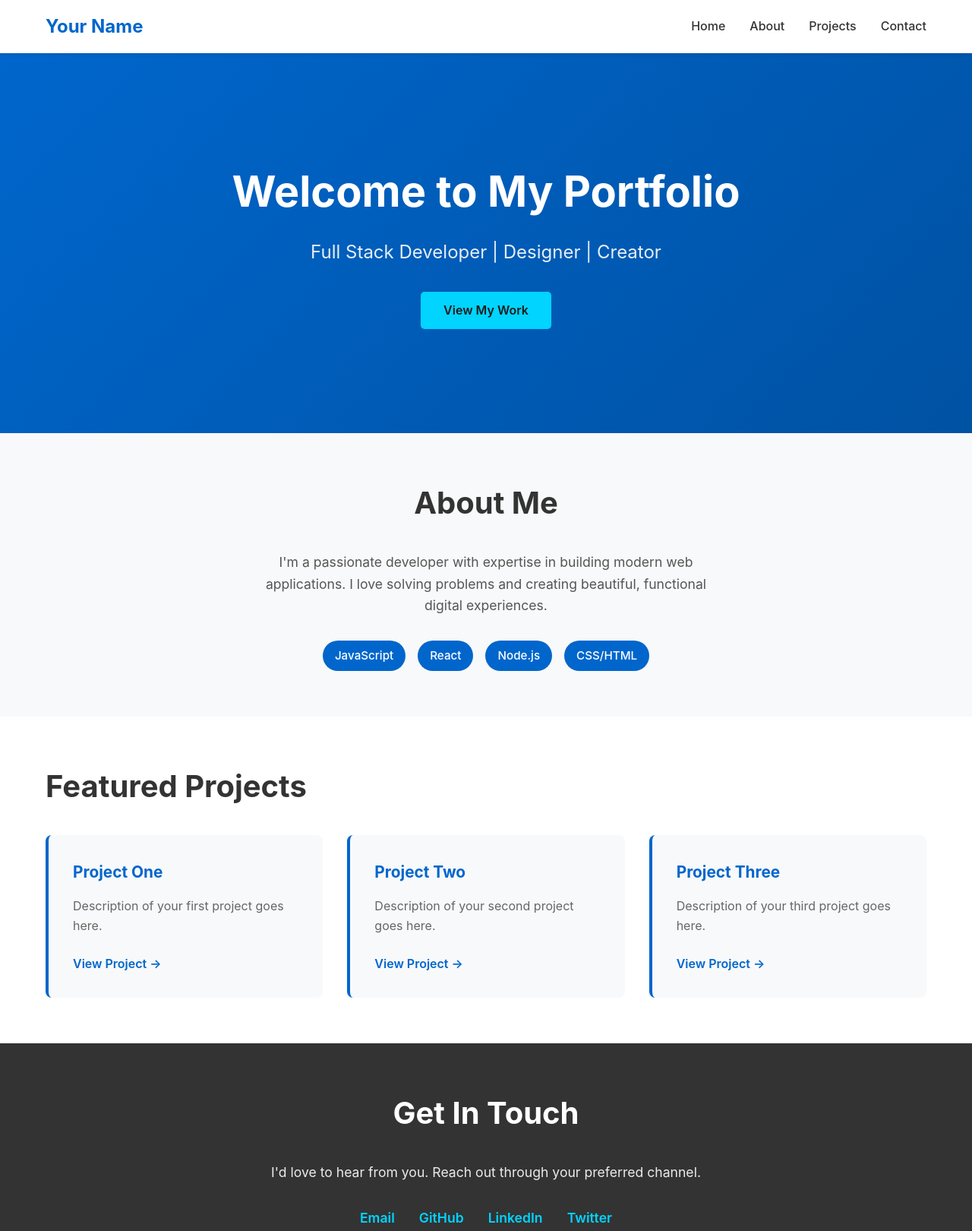
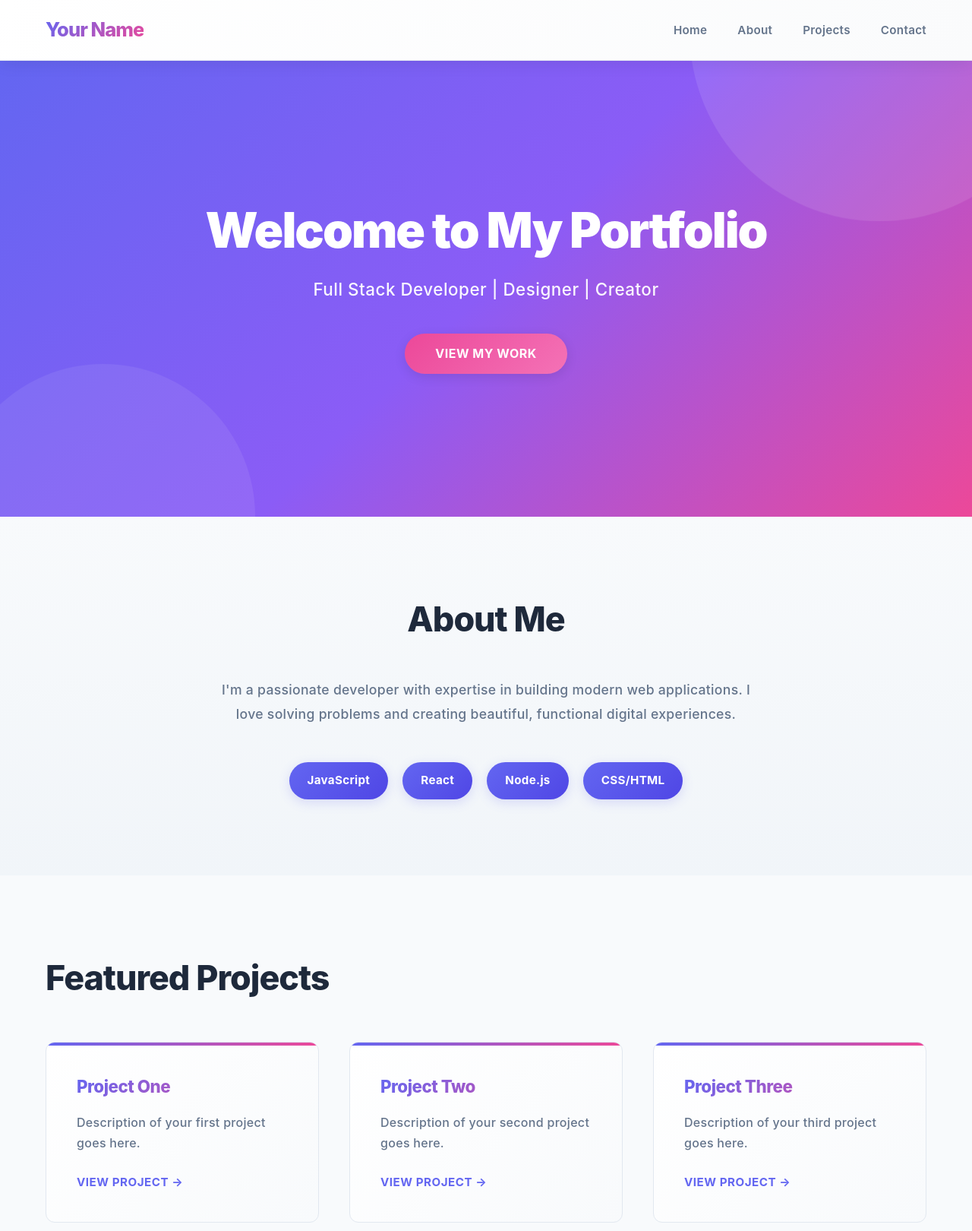
Before and after one commit to 2206deivvid/personal-website, a plain HTML site: page index.html in a window 1280 px wide. Shown: the top 1620 px of the page at 76% size. Drawn offline with Linux system fonts and the light colour scheme.

Commit message:
Update CSS with modern professional color scheme and enhanced styling

```diff
--- a/styles/main.css
+++ b/styles/main.css
@@ -1,14 +1,19 @@
-/* Root Variables */
+/* Root Variables - Modern Professional Palette */
 :root {
-    --primary-color: #0066cc;
-    --secondary-color: #333333;
-    --accent-color: #00d4ff;
-    --bg-light: #f8f9fa;
-    --bg-dark: #1a1a1a;
-    --text-light: #ffffff;
-    --text-dark: #333333;
-    --border-color: #e0e0e0;
-    --transition: all 0.3s ease;
+    --primary-color: #6366f1;      /* Indigo */
+    --primary-dark: #4f46e5;       /* Darker Indigo */
+    --secondary-color: #1e293b;    /* Slate */
+    --accent-color: #ec4899;       /* Pink */
+    --accent-light: #f472b6;       /* Light Pink */
+    --success-color: #10b981;      /* Emerald */
+    --bg-light: #f8fafc;           /* Light Slate */
+    --bg-lighter: #f1f5f9;         /* Even Lighter Slate */
+    --bg-dark: #1e293b;            /* Dark Slate */
+    --text-light: #ffffff;         /* White */
+    --text-dark: #1e293b;          /* Dark Slate */
+    --text-muted: #64748b;         /* Muted Slate */
+    --border-color: #e2e8f0;       /* Light Border */
+    --transition: all 0.3s cubic-bezier(0.4, 0, 0.2, 1);
 }
 
 /* Reset & Base Styles */
@@ -23,10 +28,11 @@ html {
 }
 
 body {
-    font-family: -apple-system, BlinkMacSystemFont, 'Segoe UI', Roboto, 'Helvetica Neue', Arial, sans-serif;
+    font-family: 'Inter', -apple-system, BlinkMacSystemFont, 'Segoe UI', Roboto, 'Helvetica Neue', Arial, sans-serif;
     color: var(--text-dark);
-    background-color: #ffffff;
+    background: linear-gradient(to bottom, var(--bg-light), var(--bg-lighter));
     line-height: 1.6;
+    letter-spacing: 0.3px;
 }
 
 .container {
@@ -37,191 +43,328 @@ body {
 
 /* Navigation */
 .navbar {
-    background-color: var(--text-light);
-    box-shadow: 0 2px 4px rgba(0, 0, 0, 0.1);
+    background: linear-gradient(135deg, var(--text-light) 0%, #fafbfc 100%);
+    box-shadow: 0 4px 20px rgba(0, 0, 0, 0.08);
     position: sticky;
     top: 0;
     z-index: 1000;
+    backdrop-filter: blur(10px);
+    border-bottom: 1px solid var(--border-color);
 }
 
 .navbar .container {
     display: flex;
     justify-content: space-between;
     align-items: center;
-    padding: 1rem 20px;
+    padding: 1.2rem 20px;
 }
 
 .logo {
-    font-size: 1.5rem;
-    font-weight: bold;
-    color: var(--primary-color);
+    font-size: 1.6rem;
+    font-weight: 800;
+    background: linear-gradient(135deg, var(--primary-color) 0%, var(--accent-color) 100%);
+    -webkit-background-clip: text;
+    -webkit-text-fill-color: transparent;
+    background-clip: text;
+    letter-spacing: -1px;
 }
 
 .nav-links {
     display: flex;
     list-style: none;
-    gap: 2rem;
+    gap: 2.5rem;
 }
 
 .nav-links a {
     text-decoration: none;
-    color: var(--text-dark);
-    font-weight: 500;
+    color: var(--text-muted);
+    font-weight: 600;
+    font-size: 0.95rem;
     transition: var(--transition);
+    position: relative;
 }
 
 .nav-links a:hover {
     color: var(--primary-color);
 }
 
+.nav-links a::after {
+    content: '';
+    position: absolute;
+    width: 0;
+    height: 2px;
+    bottom: -6px;
+    left: 0;
+    background: linear-gradient(90deg, var(--primary-color), var(--accent-color));
+    transition: width 0.3s ease;
+}
+
+.nav-links a:hover::after {
+    width: 100%;
+}
+
 /* Hero Section */
 .hero {
-    background: linear-gradient(135deg, var(--primary-color) 0%, #0052a3 100%);
+    background: linear-gradient(135deg, var(--primary-color) 0%, #8b5cf6 50%, var(--accent-color) 100%);
+    position: relative;
+    overflow: hidden;
     color: var(--text-light);
-    padding: 100px 20px;
+    padding: 120px 20px;
     text-align: center;
-    min-height: 500px;
+    min-height: 600px;
     display: flex;
     align-items: center;
     justify-content: center;
 }
 
+.hero::before {
+    content: '';
+    position: absolute;
+    top: -50%;
+    right: -10%;
+    width: 500px;
+    height: 500px;
+    background: rgba(255, 255, 255, 0.1);
+    border-radius: 50%;
+    animation: float 8s ease-in-out infinite;
+}
+
+.hero::after {
+    content: '';
+    position: absolute;
+    bottom: -30%;
+    left: -5%;
+    width: 400px;
+    height: 400px;
+    background: rgba(255, 255, 255, 0.08);
+    border-radius: 50%;
+    animation: float 10s ease-in-out infinite reverse;
+}
+
+.hero .container {
+    position: relative;
+    z-index: 1;
+}
+
 .hero h1 {
-    font-size: 3.5rem;
-    margin-bottom: 1rem;
-    animation: slideDown 0.6s ease-out;
+    font-size: 4rem;
+    font-weight: 900;
+    margin-bottom: 1.5rem;
+    animation: slideDown 0.8s ease-out;
+    line-height: 1.1;
+    letter-spacing: -2px;
 }
 
 .hero .subtitle {
-    font-size: 1.5rem;
-    margin-bottom: 2rem;
-    opacity: 0.9;
+    font-size: 1.4rem;
+    margin-bottom: 2.5rem;
+    opacity: 0.95;
+    font-weight: 500;
+    letter-spacing: 0.5px;
 }
 
 /* Buttons */
 .btn {
     display: inline-block;
-    padding: 12px 30px;
+    padding: 14px 40px;
     border: none;
-    border-radius: 5px;
+    border-radius: 50px;
     font-size: 1rem;
     cursor: pointer;
     text-decoration: none;
     transition: var(--transition);
-    font-weight: 600;
+    font-weight: 700;
+    letter-spacing: 0.5px;
+    text-transform: uppercase;
+    box-shadow: 0 4px 15px rgba(0, 0, 0, 0.1);
 }
 
 .btn-primary {
-    background-color: var(--accent-color);
-    color: var(--bg-dark);
+    background: linear-gradient(135deg, var(--accent-color) 0%, #f472b6 100%);
+    color: var(--text-light);
 }
 
 .btn-primary:hover {
-    transform: translateY(-2px);
-    box-shadow: 0 5px 15px rgba(0, 212, 255, 0.4);
+    transform: translateY(-3px);
+    box-shadow: 0 8px 25px rgba(236, 72, 153, 0.4);
 }
 
 /* About Section */
 .about {
-    padding: 60px 20px;
-    background-color: var(--bg-light);
+    padding: 100px 20px;
+    background: linear-gradient(180deg, var(--bg-light) 0%, var(--bg-lighter) 100%);
     text-align: center;
 }
 
 .about h2,
 .projects h2,
 .contact h2 {
-    font-size: 2.5rem;
-    margin-bottom: 2rem;
-    color: var(--secondary-color);
+    font-size: 2.8rem;
+    margin-bottom: 2.5rem;
+    color: var(--text-dark);
+    font-weight: 800;
+    letter-spacing: -1px;
 }
 
 .about p {
     font-size: 1.1rem;
-    max-width: 600px;
-    margin: 0 auto 2rem;
-    color: #555;
+    max-width: 700px;
+    margin: 0 auto 3rem;
+    color: var(--text-muted);
+    line-height: 1.8;
+    font-weight: 500;
 }
 
 .skills {
     display: flex;
     flex-wrap: wrap;
-    gap: 1rem;
+    gap: 1.2rem;
     justify-content: center;
 }
 
 .skill-tag {
-    background-color: var(--primary-color);
+    background: linear-gradient(135deg, var(--primary-color) 0%, var(--primary-dark) 100%);
     color: var(--text-light);
-    padding: 8px 16px;
-    border-radius: 20px;
+    padding: 12px 24px;
+    border-radius: 50px;
     font-size: 0.95rem;
-    font-weight: 500;
+    font-weight: 700;
+    box-shadow: 0 4px 15px rgba(99, 102, 241, 0.2);
+    transition: var(--transition);
+    cursor: default;
+}
+
+.skill-tag:hover {
+    transform: translateY(-2px);
+    box-shadow: 0 6px 25px rgba(99, 102, 241, 0.3);
 }
 
 /* Projects Section */
 .projects {
-    padding: 60px 20px;
+    padding: 100px 20px;
+    background: var(--bg-light);
 }
 
 .projects-grid {
     display: grid;
-    grid-template-columns: repeat(auto-fit, minmax(300px, 1fr));
-    gap: 2rem;
-    margin-top: 2rem;
+    grid-template-columns: repeat(auto-fit, minmax(320px, 1fr));
+    gap: 2.5rem;
+    margin-top: 3rem;
 }
 
 .project-card {
-    background-color: var(--bg-light);
-    padding: 2rem;
-    border-radius: 8px;
-    border-left: 4px solid var(--primary-color);
+    background: linear-gradient(135deg, var(--text-light) 0%, #f8fafc 100%);
+    padding: 2.5rem;
+    border-radius: 12px;
+    border: 1px solid var(--border-color);
     transition: var(--transition);
+    position: relative;
+    overflow: hidden;
+}
+
+.project-card::before {
+    content: '';
+    position: absolute;
+    top: 0;
+    left: 0;
+    right: 0;
+    height: 4px;
+    background: linear-gradient(90deg, var(--primary-color), var(--accent-color));
 }
 
 .project-card:hover {
-    transform: translateY(-5px);
-    box-shadow: 0 8px 20px rgba(0, 0, 0, 0.1);
+    transform: translateY(-8px);
+    box-shadow: 0 20px 40px rgba(99, 102, 241, 0.15);
+    border-color: var(--primary-color);
 }
 
 .project-card h3 {
-    color: var(--primary-color);
+    background: linear-gradient(135deg, var(--primary-color) 0%, var(--accent-color) 100%);
+    -webkit-background-clip: text;
+    -webkit-text-fill-color: transparent;
+    background-clip: text;
     margin-bottom: 1rem;
-    font-size: 1.3rem;
+    font-size: 1.4rem;
+    font-weight: 800;
+    letter-spacing: -0.5px;
 }
 
 .project-card p {
-    color: #666;
+    color: var(--text-muted);
     margin-bottom: 1.5rem;
+    line-height: 1.7;
+    font-weight: 500;
 }
 
 .project-link {
     color: var(--primary-color);
     text-decoration: none;
-    font-weight: 600;
+    font-weight: 700;
     transition: var(--transition);
+    display: inline-flex;
+    align-items: center;
+    gap: 0.5rem;
+    font-size: 0.95rem;
+    text-transform: uppercase;
+    letter-spacing: 0.5px;
 }
 
 .project-link:hover {
     color: var(--accent-color);
+    transform: translateX(4px);
 }
 
 /* Contact Section */
 .contact {
-    background-color: var(--secondary-color);
+    background: linear-gradient(135deg, var(--secondary-color) 0%, #0f172a 100%);
     color: var(--text-light);
-    padding: 60px 20px;
+    padding: 100px 20px;
     text-align: center;
+    position: relative;
+    overflow: hidden;
+}
+
+.contact::before {
+    content: '';
+    position: absolute;
+    top: -50%;
+    right: -10%;
+    width: 500px;
+    height: 500px;
+    background: rgba(99, 102, 241, 0.1);
+    border-radius: 50%;
+}
+
+.contact::after {
+    content: '';
+    position: absolute;
+    bottom: -30%;
+    left: -5%;
+    width: 400px;
+    height: 400px;
+    background: rgba(236, 72, 153, 0.08);
+    border-radius: 50%;
+}
+
+.contact .container {
+    position: relative;
+    z-index: 1;
 }
 
 .contact h2 {
     color: var(--text-light);
+    font-size: 2.8rem;
+    margin-bottom: 1.5rem;
 }
 
 .contact p {
     font-size: 1.1rem;
-    margin-bottom: 2rem;
-    opacity: 0.9;
+    margin-bottom: 3rem;
+    opacity: 0.95;
+    max-width: 600px;
+    margin-left: auto;
+    margin-right: auto;
+    line-height: 1.8;
 }
 
 .contact-links {
@@ -232,32 +375,46 @@ body {
 }
 
 .contact-link {
-    color: var(--accent-color);
+    background: rgba(236, 72, 153, 0.2);
+    color: var(--accent-light);
     text-decoration: none;
-    font-weight: 600;
-    font-size: 1.1rem;
+    font-weight: 700;
+    font-size: 1rem;
+    padding: 12px 28px;
+    border-radius: 50px;
+    border: 2px solid var(--accent-light);
     transition: var(--transition);
+    text-transform: uppercase;
+    letter-spacing: 0.5px;
 }
 
 .contact-link:hover {
+    background: var(--accent-color);
     color: var(--text-light);
-    text-decoration: underline;
+    transform: translateY(-2px);
+    box-shadow: 0 8px 20px rgba(236, 72, 153, 0.3);
 }
 
 /* Footer */
 footer {
-    background-color: #0d0d0d;
+    background: linear-gradient(135deg, #0f172a 0%, #1e293b 100%);
     color: var(--text-light);
     text-align: center;
-    padding: 2rem;
-    opacity: 0.8;
+    padding: 2.5rem;
+    border-top: 1px solid rgba(255, 255, 255, 0.1);
+}
+
+footer p {
+    font-weight: 500;
+    letter-spacing: 0.3px;
+    opacity: 0.9;
 }
 
 /* Animations */
 @keyframes slideDown {
     from {
         opacity: 0;
-        transform: translateY(-20px);
+        transform: translateY(-30px);
     }
     to {
         opacity: 1;
@@ -265,53 +422,113 @@ footer {
     }
 }
 
+@keyframes float {
+    0%, 100% {
+        transform: translateY(0px);
+    }
+    50% {
+        transform: translateY(20px);
+    }
+}
+
 /* Responsive Design */
 @media (max-width: 768px) {
+    .logo {
+        font-size: 1.4rem;
+    }
+
+    .nav-links {
+        gap: 1.5rem;
+        font-size: 0.85rem;
+    }
+
+    .hero {
+        padding: 80px 20px;
+        min-height: 500px;
+    }
+
     .hero h1 {
         font-size: 2.5rem;
+        letter-spacing: -1px;
     }
 
     .hero .subtitle {
         font-size: 1.1rem;
     }
 
-    .nav-links {
-        gap: 1rem;
-        font-size: 0.9rem;
-    }
-
     .about h2,
     .projects h2,
     .contact h2 {
-        font-size: 2rem;
+        font-size: 2.2rem;
     }
 
     .projects-grid {
         grid-template-columns: 1fr;
+        gap: 2rem;
     }
 
     .contact-links {
         flex-direction: column;
         gap: 1rem;
     }
+
+    .contact-link {
+        width: 100%;
+        max-width: 300px;
+        margin: 0 auto;
+    }
 }
 
 @media (max-width: 480px) {
+    .navbar .container {
+        padding: 1rem 15px;
+    }
+
+    .nav-links {
+        gap: 1rem;
+        font-size: 0.75rem;
+    }
+
+    .logo {
+        font-size: 1.1rem;
+    }
+
     .hero {
-        padding: 60px 20px;
+        padding: 60px 15px;
         min-height: 400px;
     }
 
     .hero h1 {
-        font-size: 2rem;
+        font-size: 1.8rem;
     }
 
-    .nav-links {
-        gap: 0.5rem;
-        font-size: 0.8rem;
+    .hero .subtitle {
+        font-size: 0.95rem;
     }
 
-    .logo {
-        font-size: 1.2rem;
+    .about h2,
+    .projects h2,
+    .contact h2 {
+        font-size: 1.8rem;
+    }
+
+    .about,
+    .projects,
+    .contact {
+        padding: 60px 15px;
+    }
+
+    .skill-tag {
+        padding: 10px 18px;
+        font-size: 0.85rem;
+    }
+
+    .project-card {
+        padding: 1.5rem;
+    }
+
+    .btn {
+        padding: 12px 30px;
+        font-size: 0.9rem;
     }
 }
```
